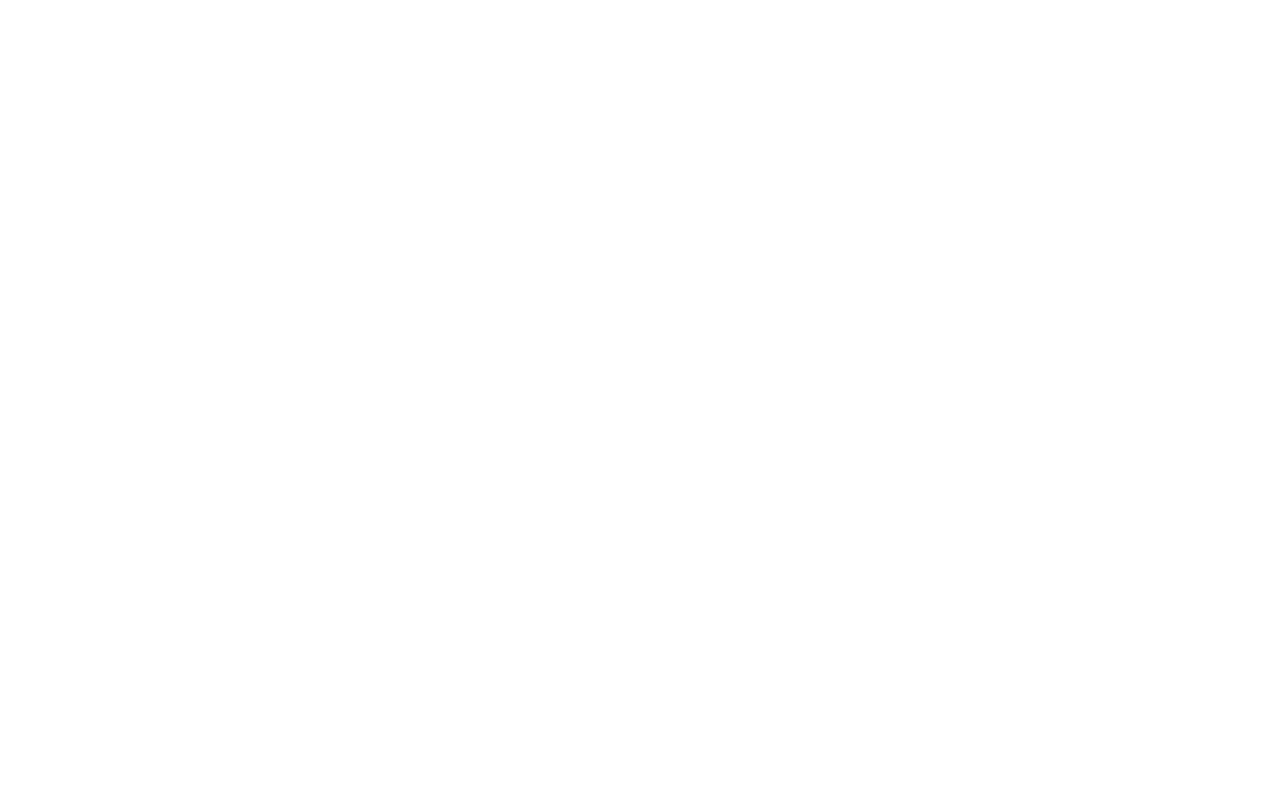
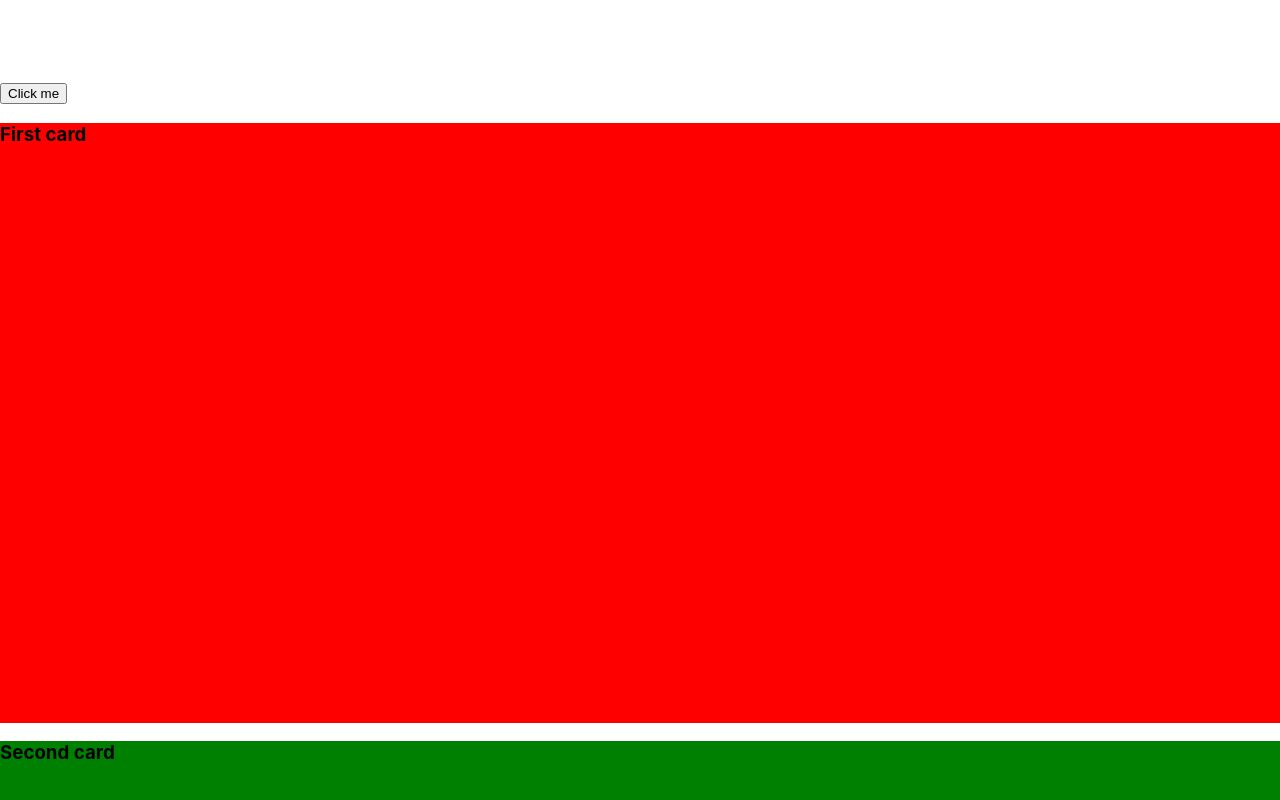
Before and after one commit to prayag1740/React_Starters, a React (Create React App) app: page /scrollsection in a window 1280 px wide. Before the commit this address had no page. Shown: the top 800 px of the page. Built offline with nearby package versions, Linux system fonts and the light colour scheme.

Commit message:
scroll to section comp

```diff
--- a/src/App.js
+++ b/src/App.js
@@ -19,6 +19,9 @@
 import TicTacToe from './Components/TicTacToe'
 import CustomCompUseFetch from './Components/useFetch'
 import OutsideClick from './Components/OutsideClick'
+import WindowResizeHook from './Components/WindowResizeHook'
+import ScrollTopBottom from './Components/ScrollTopBottom'
+import Scrollsection from './Components/ScrollTopBottom/scrollsection'
 
 function App() {
   return (
@@ -44,6 +47,9 @@
       <NewPage message={"click here for Search TicTacToe Project"} color = {"#e84b74"} navigate = {'/tictactoe'} />
       <NewPage message={"click here for Custom UseFetch Hook"} color = {"#b7b52f"} navigate = {'/usefetch'} />
       <NewPage message={"click here for Custom UserOutsideClick Hook"} color = {"#ec1d68"} navigate = {'/outsideclick'} />
+      <NewPage message={"click here for Custom WindowResize Hook"} color = {"#9a47a2"} navigate = {'/windowresize'} />
+      <NewPage message={"click here for Scroll Top Bottom Project"} color = {"#e84b74"} navigate = {'/scrolltopbottom'} />
+      <NewPage message={"click here for Scroll Section Project"} color = {"#d73b19"} navigate = {'/scrollsection'} />
         </>
       } />
         <Route path='/load-more-data' element={<LoadMoreData />} />
@@ -56,6 +62,9 @@
         <Route path='/tictactoe' element={<TicTacToe />} />
         <Route path='/usefetch' element={<CustomCompUseFetch /> } />
         <Route path='/outsideclick' element={<OutsideClick /> } />
+        <Route path='/windowresize' element={<WindowResizeHook /> } />
+        <Route path='/scrolltopbottom' element={<ScrollTopBottom /> } />
+        <Route path='/scrollsection' element={<Scrollsection /> } />
         </Routes>
     </div>
     </Router>
--- /dev/null
+++ b/src/Components/ScrollTopBottom/index.jsx
@@ -0,0 +1,44 @@
+import React, {useRef} from 'react'
+import useFetch from '../useFetch/useFetch'
+
+export default function ScrollTopBottom() {
+
+    const {data, loading, error} = useFetch("https://dummyjson.com/products?limit=100", {}) ;
+    const bottomRef = useRef(null);
+
+    if (loading) {
+        return <h1>Loading, please wait</h1>
+    }
+
+    if (error) {
+        return <h1>Error.. Please wait !!</h1>
+    }
+
+
+
+
+    function handleScrollToTop() {
+        window.scrollTo({
+            top:0, behavior: 'smooth'
+        })
+    }
+
+    function handleScrollToBottom () {
+        bottomRef.current.scrollIntoView({behavior:'smooth'})
+    }
+
+    return (
+        <div>
+            <h1>Scroll to Top and bottom functionality</h1>
+            <h2>This is top section</h2>
+            <button onClick={handleScrollToBottom}>Scroll to Bottom</button>
+            {
+                data && data.products ? (data.products.map((p) => <li>{p.title}</li>)) : null
+            }
+            <h2>This is bottom section</h2>
+            <button onClick={handleScrollToTop}>Scroll to Top</button>
+            <div ref={bottomRef} ></div>
+        </div>
+    )
+
+}
--- /dev/null
+++ b/src/Components/ScrollTopBottom/scrollsection.jsx
@@ -0,0 +1,68 @@
+import React, { useRef } from 'react'
+
+export default function Scrollsection() {
+
+    const ref = useRef() ;
+
+    const handleSectionClick = () => {
+        ref.current.scrollIntoView({behaviour : "smooth", block : "nearest" })
+    }
+
+    const data = [
+        {
+            label : "First card",
+            style : {
+                width : "100%",
+                height : "600px",
+                background : "red"
+            }
+        },
+        {
+            label : "Second card",
+            style : {
+                width : "100%",
+                height : "600px",
+                background : "green"
+            }
+        },
+        {
+            label : "Third card",
+            style : {
+                width : "100%",
+                height : "600px",
+                background : "orange"
+            }
+        },
+        {
+            label : "Fourth card",
+            style : {
+                width : "100%",
+                height : "600px",
+                background : "violet"
+            }
+        },
+        {
+            label : "Fifth card",
+            style : {
+                width : "100%",
+                height : "600px",
+                background : "pink"
+            }
+        }
+    ]
+
+  return (
+    <div className='scroll-container'>
+        <h1>Click to Scroll Section Functionality</h1>
+        <button onClick={handleSectionClick}>Click me</button>
+        {
+            data.map((di, index) => {
+              return (
+                <div ref={index == 2 ? ref : null} style={di.style}>
+                <h3>{di.label}</h3>
+               </div> );
+            })
+        }
+    </div>
+  )
+}
--- /dev/null
+++ b/src/Components/WindowResizeHook/index.jsx
@@ -0,0 +1,16 @@
+import React from 'react'
+import useWIndowResize from './useWIndowResize'
+
+export default function WindowResizeHook() {
+
+    const windowSize = useWIndowResize();
+    const {width, height} = windowSize ;
+
+  return (
+    <div>
+        <h1>Using Window Resize hook</h1>
+        <p>Width is {width}</p>
+        <p>Height is {height}</p>
+    </div>
+  )
+}
--- /dev/null
+++ b/src/Components/WindowResizeHook/useWIndowResize.jsx
@@ -0,0 +1,19 @@
+
+import React, { useLayoutEffect, useState } from 'react'
+
+export default function useWIndowResize() {
+    const [windowSize, setWindowSize] = useState({width : 0, height : 0});
+    function handleResize() {
+        setWindowSize({
+            width : window.innerWidth,
+            height : window.innerHeight
+        })
+    }
+    useLayoutEffect(() => {
+        window.addEventListener("resize", handleResize) ;
+        return () => {
+            window.removeEventListener("resize", handleResize) ;
+        }
+    }, [])
+    return windowSize ;
+}
```
